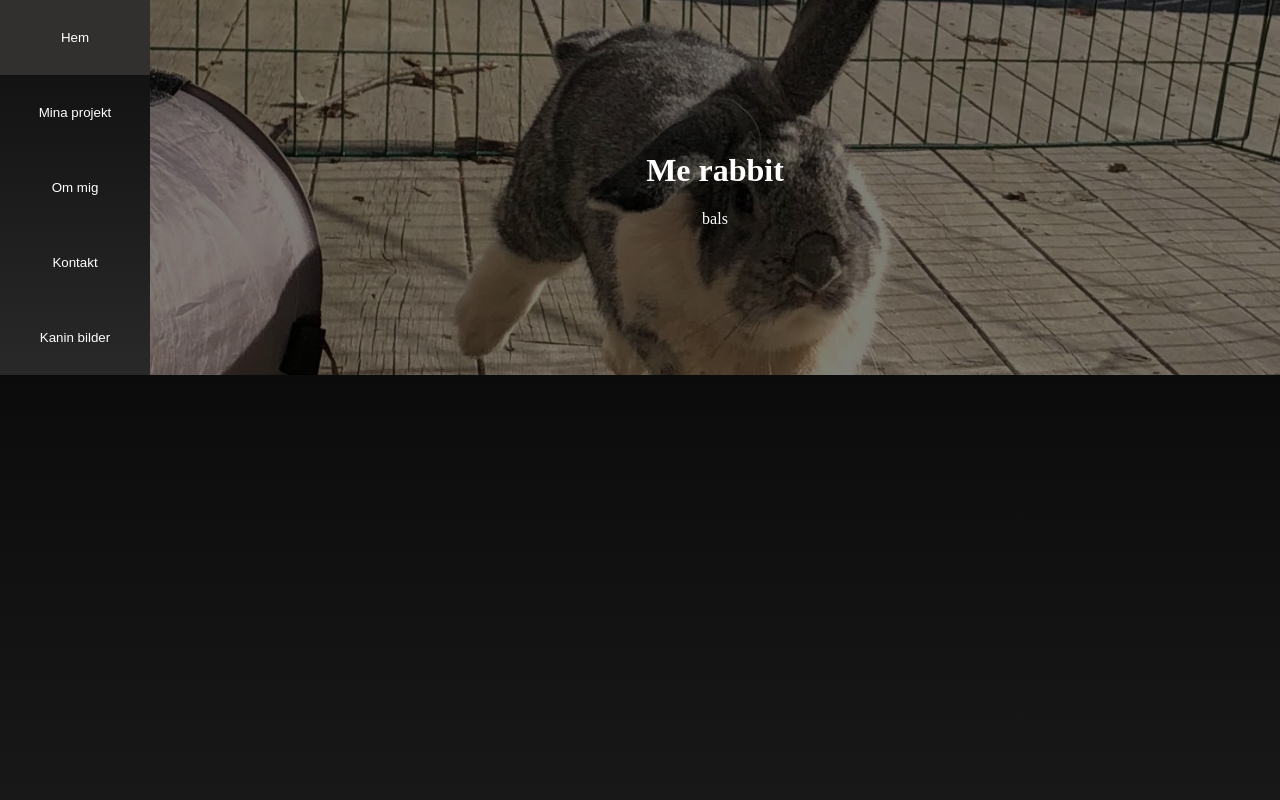
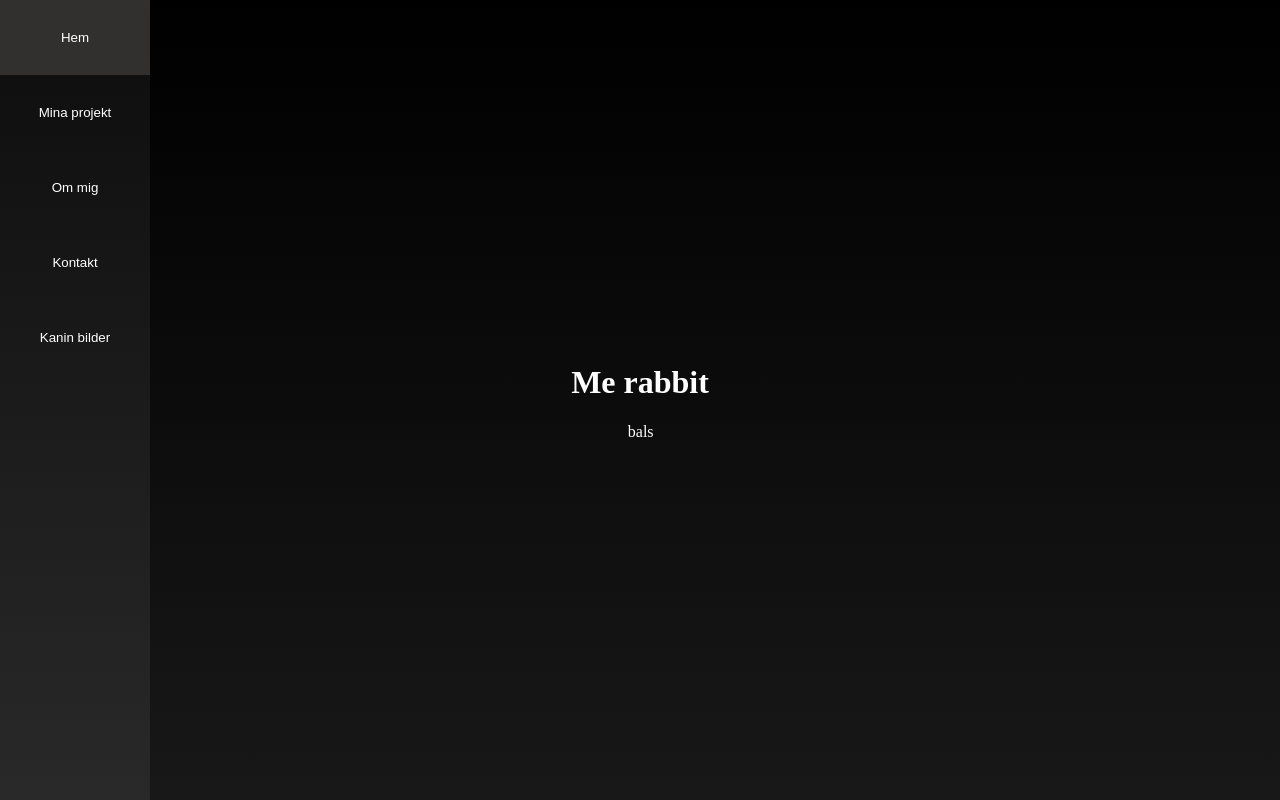
Before and after one commit to PurpleJesus521/Portfolio-Hemsida, a plain HTML site: page index.html in a window 1280 px wide. Drawn offline with Linux system fonts and the light colour scheme.

Commit message:
bababah
ad

```diff
--- a/mainCss.css
+++ b/mainCss.css
@@ -12,12 +12,10 @@ img {
 
 .hero-image {
     background-image: linear-gradient(rgba(0, 0, 0, 0.5), rgba(0, 0, 0, 0.5)), url("Kanin.jpg");
-    height: 100%;
-
-    background-position: center;
-    background-repeat: no-repeat;
-    background-size: cover;
-    position: relative;
+    height: auto;
+    width: 100px;
+    vertical-align: middle;
+    box-sizing: inherit;
 }
 
 .hero-image__text {
@@ -39,7 +37,7 @@ h1 {
 
 p {
     color:white;
-    margin-left: 4%;
+    margin-left: 5%;
     margin-right: 4%;
 }
 
@@ -71,6 +69,7 @@ p {
 .page-content {
     order: 2;
     flex-grow: 2;
+    margin-left: 20%;
 }
 
 .kanin-bilder{
@@ -97,12 +96,12 @@ p {
     display: flex;
     flex-direction: column;
 
-    position:sticky;
+    position:fixed;
     top: 0;
 
     max-width: 150px;
     width: 20%;
-    height: inherit;
+    height: 100%;
 
     background-image: linear-gradient(rgb(14, 13, 13),rgb(41, 41, 41));
 }
```
